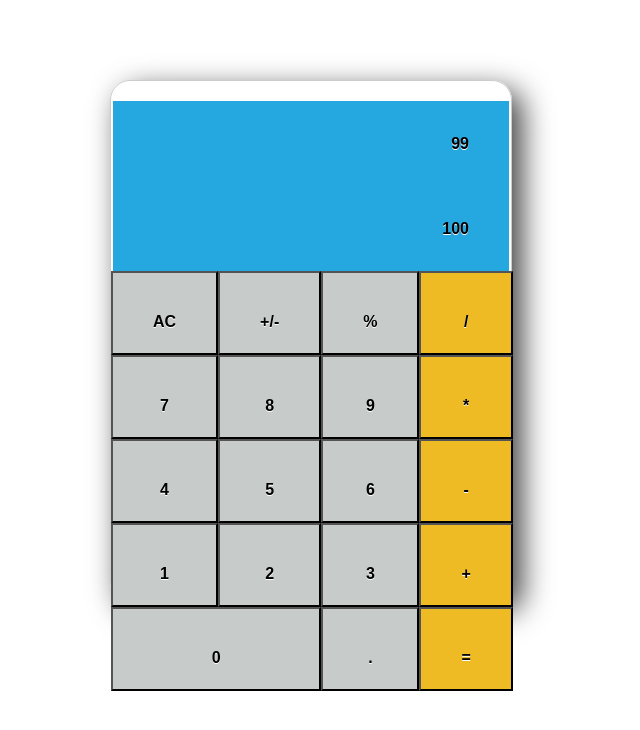
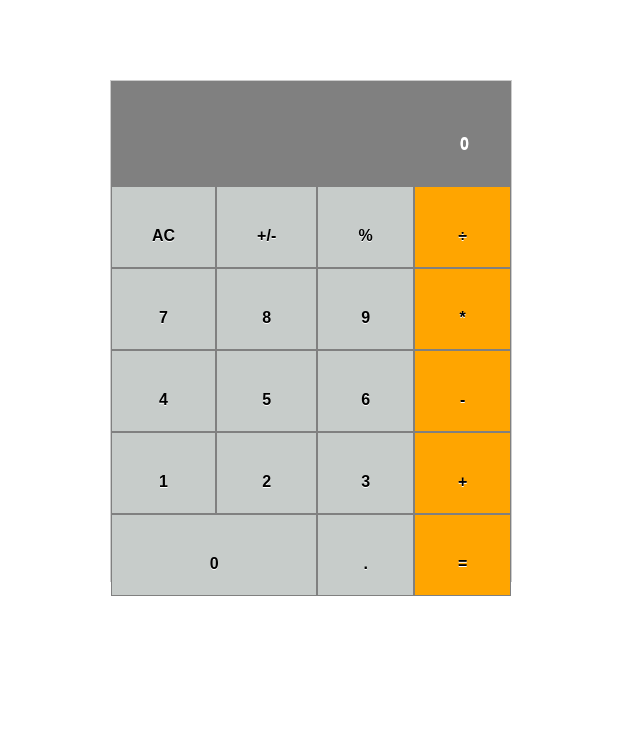
Before and after one commit to gasangw/Math-Magicians, a React (Create React App) app: page / in a window 1280 px wide. Shown: the top 730 px of the page, without its empty margins (274-914 px from the left). Built offline with nearby package versions, Linux system fonts and the light colour scheme.

Commit message:
layout of the claculator and the styles

```diff
--- a/src/App.js
+++ b/src/App.js
@@ -1,9 +1,9 @@
 import React from 'react';
-import Layout from './components/design';
+import Structure from './components/Calculator';
 function App() {
   return (
-    <div className="App">
-      <Layout />
+    <div className="frame">
+      <Structure/>
     </div>
   );
 }
--- a/src/components/design.js
+++ b/src/components/Calculator.js
@@ -1,7 +1,10 @@
 import React from "react";
 import "./Layout.css"
-const layout = () => {
-  const handleClick = () => {};
+class Structure extends React.Component {
+  constructor(props){
+    super(props)
+  }
+  render(){
   return (
     <div className="frame">
       <div className="calculator">
@@ -11,15 +14,8 @@ const layout = () => {
             type="text"
             readOnly
             className="screen"
-            style={{ textSize: "20px" }}
-            value={99}
-          />
-          <input
-            type="text"
-            readOnly
-            className="screen"
-            style={{ textSize: "20px" }}
-            value={100}
+            style={{ textSize: "40px" }}
+            value={0}
           />
         </div>
         <div className="keys">
@@ -27,104 +23,85 @@ const layout = () => {
             type="button"
             value="AC"
             className="button-clear"
-            onClick={handleClick}
           />
           <input
             type="button"
             value="+/-"
             className="button-operator"
-            onClick={handleClick}
           />
           <input
             type="button"
             value="%"
             className="button-operator"
-            onClick={handleClick}
           />
           <input
             type="button"
-            value="/"
+            value="&#247;"
             className="button-operator"
             id="red"
-            onClick={handleClick}
           />
-
           <input
             type="button"
             value="7"
             className="button-operator"
-            onClick={handleClick}
           />
           <input
             type="button"
             value="8"
             className="button-operator"
-            onClick={handleClick}
           />
           <input
             type="button"
             value="9"
             className="button-operator"
-            onClick={handleClick}
           />
           <input
             type="button"
             value="*"
             className="button-operator"
             id="red"
-            onClick={handleClick}
           />
-
           <input
             type="button"
             value="4"
             className="button-operator"
-            onClick={handleClick}
           />
           <input
             type="button"
             value="5"
             className="button-operator"
-            onClick={handleClick}
           />
           <input
             type="button"
             value="6"
             className="button-operator"
-            onClick={handleClick}
           />
           <input
             type="button"
             value="-"
             className="button-operator"
             id="red"
-            onClick={handleClick}
           />
-
           <input
             type="button"
             value="1"
             className="button-operator"
-            onClick={handleClick}
           />
           <input
             type="button"
             value="2"
             className="button-operator"
-            onClick={handleClick}
           />
           <input
             type="button"
             value="3"
             className="button-operator"
-            onClick={handleClick}
           />
           <input
             type="button"
             value="+"
             className="button-operator"
             id="red"
-            onClick={handleClick}
           />
 
           <input
@@ -132,25 +109,23 @@ const layout = () => {
             value="0"
             className="button-operator"
             id="blue"
-            onClick={handleClick}
           />
           <input
             type="button"
             value="."
             className="button-operator"
-            onClick={handleClick}
           />
           <input
             type="button"
             value="="
             className="button-operator"
             id="red"
-            onClick={handleClick}
           />
         </div>
       </div>
     </div>
   );
+  }
 };
 
-export default layout;
+export default Structure;
--- a/src/components/Layout.css
+++ b/src/components/Layout.css
@@ -1,20 +1,17 @@
 .calculator {
   border: 1px solid #ccc;
-  box-shadow: 10px 10px 30px 0 rgb(0, 0, 0, 0.75);
-  border-radius: 20px;
   position: absolute;
   top: 10%;
   left: 30%;
   width: 400px;
-  height: 520px;
+  height: 500px;
+  background-color: gray;
 }
 
 .keys {
   display: grid;
   grid-template-columns: repeat(4, 1fr);
   margin: auto;
-  border: none;
-  outline: none;
 }
 
 input {
@@ -22,6 +19,8 @@ input {
   padding: 40px;
   background-color: rgb(199, 204, 202);
   font-size: 1rem;
+  outline: none;
+  border: 1px solid grey;
   font-weight: 700;
   text-shadow: 0 1px rgb(255, 255, 255, 4);
 }
@@ -32,7 +31,7 @@ input:hover {
 }
 
 #red {
-  background-color: #eebb24;
+  background-color: orange;
 }
 
 #blue {
@@ -46,6 +45,7 @@ input:hover {
   width: 79%;
   height: 5px;
   border: none;
-  background-color: #25a8e0;
+  color: #fff;
+  background-color: grey;
   text-align: right;
 }
```
Also changed, not shown: 1 other file (tests, documents, lock files or other folders).
